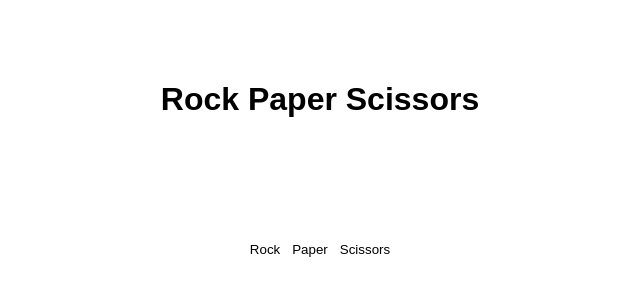
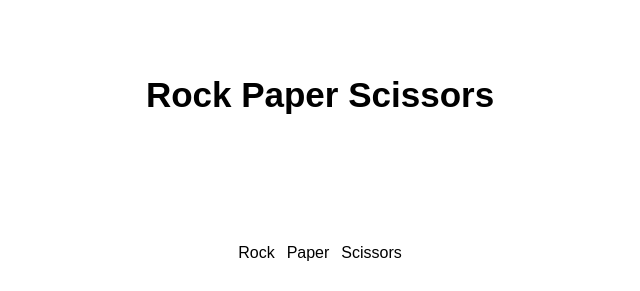
Before and after one commit to sebapkfd/rock-paper-scissors, a plain HTML site: page index.html in a window 1280 px wide. Shown: the part 96-387 px from the top of the page, without its empty margins (320-960 px from the left). Drawn offline with Linux system fonts and the light colour scheme.

Commit message:
Font size changed

```diff
--- a/style.css
+++ b/style.css
@@ -14,6 +14,10 @@ body{
     align-items: center;
     justify-content: center;
     border-radius: 5px;
+}
+
+h1{
+    font-size: 35px;
 }
 
 .score{
@@ -55,13 +59,14 @@ body{
 }
 
 button{
-    height: 30px;
+    height: 40px;
     border: none;
     background-color: rgb(255, 255, 255);
     color: rgb(0, 0, 0);
     margin-top: 25px;
     transition-duration: 0.2s;
     outline: none;
+    font-size: 16px;
 }
 
 button:hover{
```
